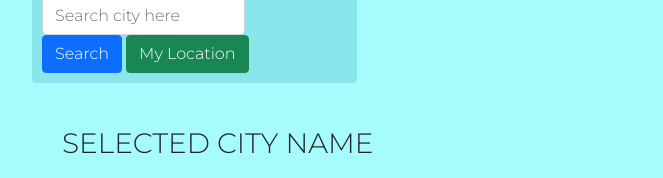
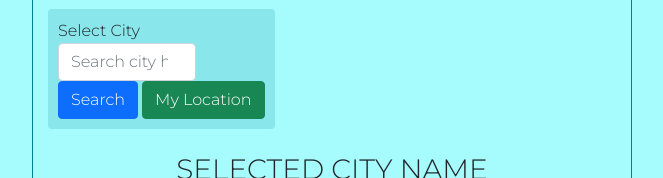
Before and after one commit to katiesteininger237/katie-weather-app, a plain HTML site: page index.html in a window 1280 px wide. Shown: the part 157-335 px from the top of the page, without its empty margins (308-971 px from the left). Drawn offline with nearby package versions, Linux system fonts and the light colour scheme; no server answers.

Commit message:
CSS Updates
Cleaning CSS - navigation bar length, h3 allignment

```diff
--- a/index.html
+++ b/index.html
@@ -48,7 +48,7 @@
        <br />
 
 
-  <h3 id ="selected-city">
+  <h3 id ="selected-city" class="selected-city">
   SELECTED CITY NAME
   </h3>
 
--- a/src/style.css
+++ b/src/style.css
@@ -7,9 +7,7 @@ h1 {
 }
 
 h3 {
-  display: block;
-  margin: 20px;
-  margin-left: 30px;
+   text-align: center;
 }
 
 p {
@@ -32,6 +30,13 @@ li:first-letter {
 .weather-app-wrapper {
   max-width: 600px;
   margin: 30px auto;
+border-width: 1px;
+ border-style: solid;
+ border-color: rgb(1, 126, 148);
+ border-radius: 4px;
+ padding: 15px;
+
+
 }
 
 .navigationBar {
@@ -39,22 +44,16 @@ li:first-letter {
   background-color: #89e6eb;
   padding: 10px;
   border-radius: 4px;
-  width: 325px;
+  width: 227px;
 }
+
+
 
 .the-temperature {
     font-size: 35px;
 }
 
-.active {
-    color: black;
-    cursor: default;
-    text-decoration: none;
-}
 
-.active:hover {
-    text-decoration: none;
-}
 
 .thisWeek {
   font-weight: 600;
```
